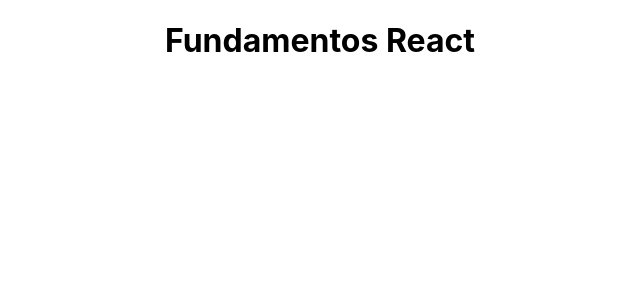
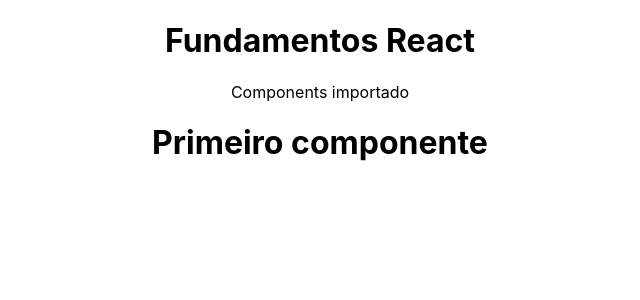
Before and after one commit to viniciusbenicio/fundamentos, a React (Create React App) app: page / in a window 1280 px wide. Shown: the top 300 px of the page, without its empty margins (320-960 px from the left). Built offline with nearby package versions, Linux system fonts and the light colour scheme.

Commit message:
Importando o componente

```diff
--- a/src/App.js
+++ b/src/App.js
@@ -1,10 +1,17 @@
+import './App.css';
 
-import './App.css';
+import FirstComponents from './components/FirstComponents';
 
 function App() {
   return (
     <div className="App">
-     <h1> Fundamentos React</h1>
+      <h1> Fundamentos React</h1>
+
+      <div>
+        <p>Components importado</p>
+        <FirstComponents />
+      </div>
+
     </div>
   );
 }
```
